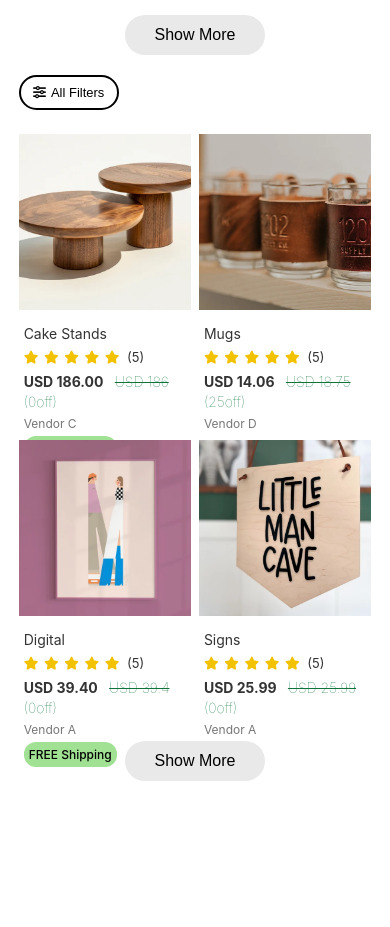
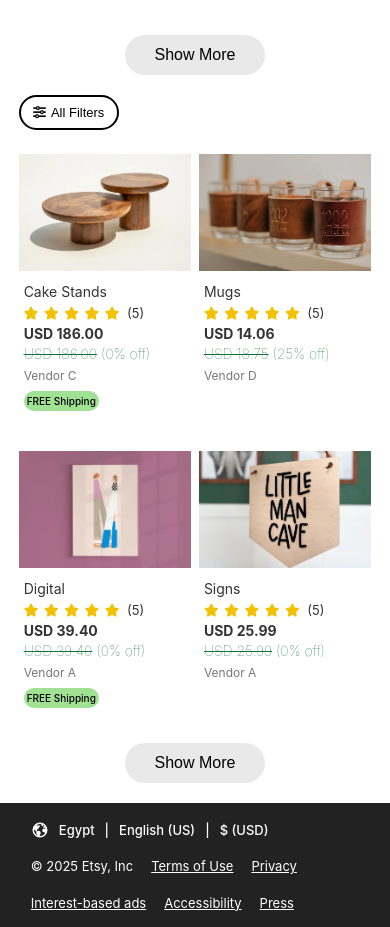
Before and after one commit to PanseeBadry/Etsy-clone, a plain HTML site: page pages/products.html in a window 390 px wide. Shown: the part 1060-1987 px from the top of the page. Before the commit the page ends 1861 px from the top, so only its background shows below. Drawn offline with Linux system fonts and the light colour scheme.

Commit message:
salma modified CSS products

```diff
--- a/scripts/pages/products.js
+++ b/scripts/pages/products.js
@@ -1,5 +1,24 @@
 import Helper from "../utils/helper.js";
 import * as Cookies from "../utils/cookiesLibrary.js";
+
+
+
+Promise.all([
+    fetch("/components/header.html").then((res) => res.text()),
+    fetch("/components/footer.html").then((res) => res.text()),
+  ]).then(([header, footer]) => {
+    const body = document.body;
+    body.insertAdjacentHTML("afterbegin", header);
+    body.insertAdjacentHTML("beforeend", footer);
+    const head = document.getElementsByTagName("head")[0];
+    let headerScript = document.createElement("script");
+    headerScript.src = "/scripts/components/header.js";
+    headerScript.type = "module";
+    head.appendChild(headerScript);
+    let CategoriesScript = document.createElement("script");
+    CategoriesScript.src = "/scripts/components/categories.js";
+    head.appendChild(CategoriesScript);
+  });
 //containers
 var productsContainer = document.getElementsByClassName('product-cards')[0];
 var categoryContainer = document.getElementsByClassName('category-container')[0];
@@ -333,7 +352,7 @@ function displayProduct(product, len) {
                                 </span>
 
                             </div>
-                             <p >${product.discount && product.discount !== "0%" ? `<span class="product-after-discount"> USD ${priceAfterDiscount} </span>  <span class="product-current-price"><s style="text-decoration: line-through;"> USD ${product.current_price}</s> (${product.discount}off)</span>` : `<span class="product-current-price">${product.current_price}</span>`} </p>
+                             <p >${product.discount && product.discount !== "0%" ? `<span class="product-after-discount"> USD ${priceAfterDiscount} </span>  <span class="product-current-price"><span style="text-decoration: line-through; "> USD ${product.current_price.toFixed(2)}</span> (${product.discount}% off)</span>` : `<span class="product-current-price">${product.current_price}</span>`} </p>
                             <span class="product-vendor">${product.vendor}</span> <br>
                             ${product.free_shipping ? `<span class="free-shipping">FREE Shipping</span>` : ''}
 
--- a/styles/products.css
+++ b/styles/products.css
@@ -1,5 +1,7 @@
 @import url("global.css");
 @import url("header.css");
+@import url("footer.css");
+@import url("slider.css");
 
 * {
   margin: 0;
@@ -56,7 +58,6 @@
   grid-gap: 15px 2vw;
   margin: auto;
   padding: 0px 4vw;
-  /* justify-content: center; */
 }
 
 .subCategory-card {
@@ -106,7 +107,6 @@
 }
 
 .filter-section {
-  /* background-color: aqua; */
   margin-bottom: 10px;
 }
 .filter-btn {
@@ -121,8 +121,7 @@
 }
 
 .filter-btn:hover {
-  /* border: none; */
-  /* background-color: rgb(226, 220, 208); */
+
   box-shadow: 0px 0px 6px rgba(0, 0, 0, 0.8);
 }
 
@@ -341,12 +340,12 @@
   grid-gap: 15px 1vw;
 }
 .product-card {
-  width: 100%;
   position: relative;
-  min-height: 20vw;
   transform: translateY(25px);
-  transition: opacity 1s ease, transform 1s ease;
+   transition: opacity 1s ease, transform 1s ease;
+
 }
+
 
 .product-card.show {
   opacity: 1;
@@ -355,8 +354,10 @@
 
 .product-image {
   width: 100%;
-  height: 65%;
+  height: 23vw;
+  /* height: calc(100% - 135px); */
   object-fit: cover;
+
 }
 
 
@@ -397,21 +398,24 @@
 
 .product-body {
   width: 100%;
-  height: auto;
+  /* height: auto; */
   padding: 5px;
+  line-height: 1.4;
+
+
 }
 
 .product-card .product-name {
   font-size: 14px;
   color: #333;
   font-weight: normal;
-  margin: 6px 0;
+  margin: 3px 0;
   line-height: 1.3;
 }
 .product-card .product-info {
   display: flex;
   align-items: center;
-  margin-bottom: 6px;
+  margin-bottom: 2px;
 }
 .product-card .product-rating {
   font-size: 13px;
@@ -429,6 +433,7 @@
   font-weight: bold;
   color: #333;
   margin-right: 4px;
+  display: block;
 }
 .product-card s {
   color: #0f743b;
@@ -439,6 +444,8 @@
   font-size: 14px;
   font-weight: lighter;
   color: #0f743b;
+  display: block;
+  /* word-wrap: break-word; */
 }
 
 .product-card .product-vendor {
@@ -508,14 +515,14 @@
 
 
 /* mediium screen done  */
-@media (min-width: 678px) and (max-width: 1200px) {
+@media (max-width: 900px) {
   .sub-categories-container {
     width: 100%;
     height: auto;
   }
   .sub-category-cards {
     width: 100%;
-    height: auto;
+    /* height: auto; */
     display: grid;
     grid-template-columns: repeat(6, 1fr);
     grid-gap: 25px 2vw;
@@ -529,10 +536,21 @@
     grid-template-columns: repeat(3, 1fr);
     grid-gap: 15px 2vw;
   }
+  .product-image {
+    height: 27vw;
+
+  }
+  .product-card .free-shipping{
+    font-size: 10px;
+    padding: 3px;
+  }
+
+
+
 }
 
 /*small screen done*/
-@media (max-width: 677px) {
+@media (max-width: 640px) {
   .category-container {
     width: 100%;
     padding: 0px 4px;
@@ -570,4 +588,12 @@
   .show-more-btn{
     margin-top: 10px;
   }
+  .product-image {
+    height: 30vw;
+
+  }
+  .product-body{
+    font-size: 14px;
+
+  }
 }
```
Also changed, not shown: pages/products.html (+2 -2 lines).
